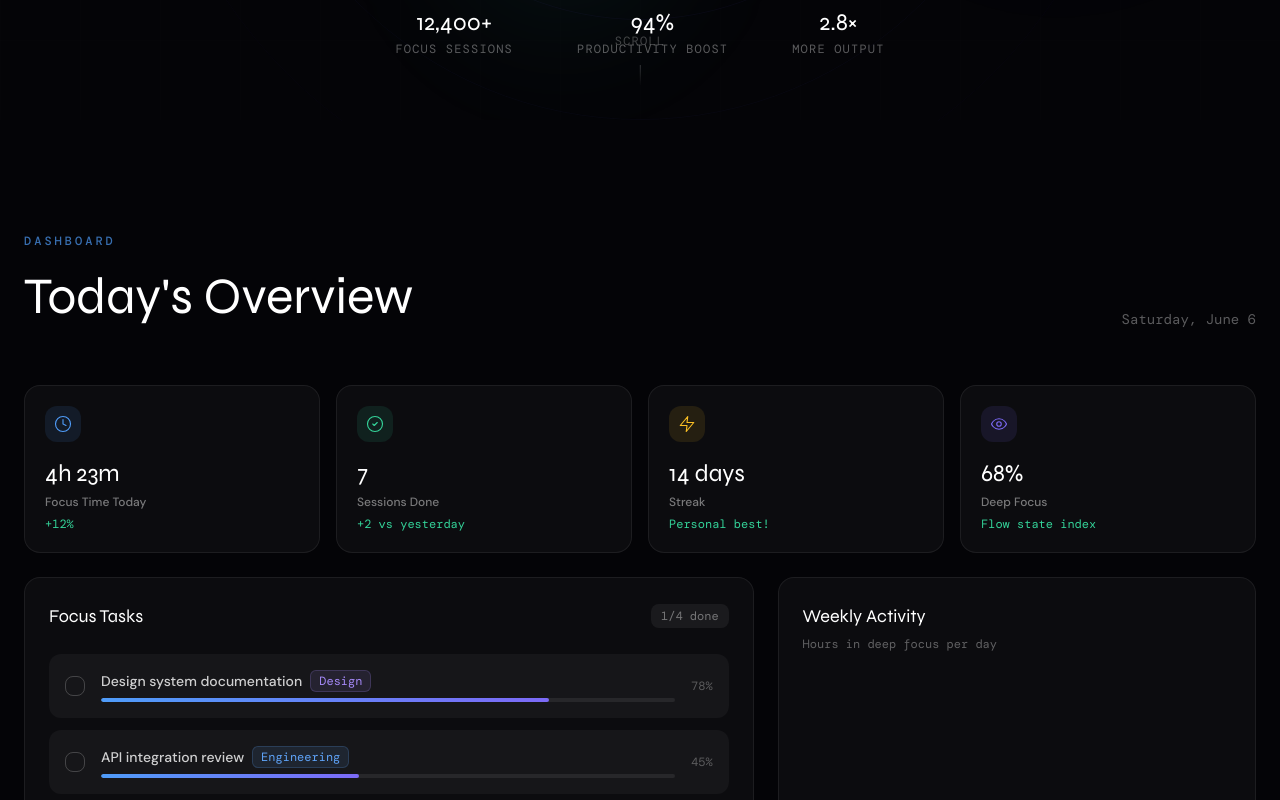
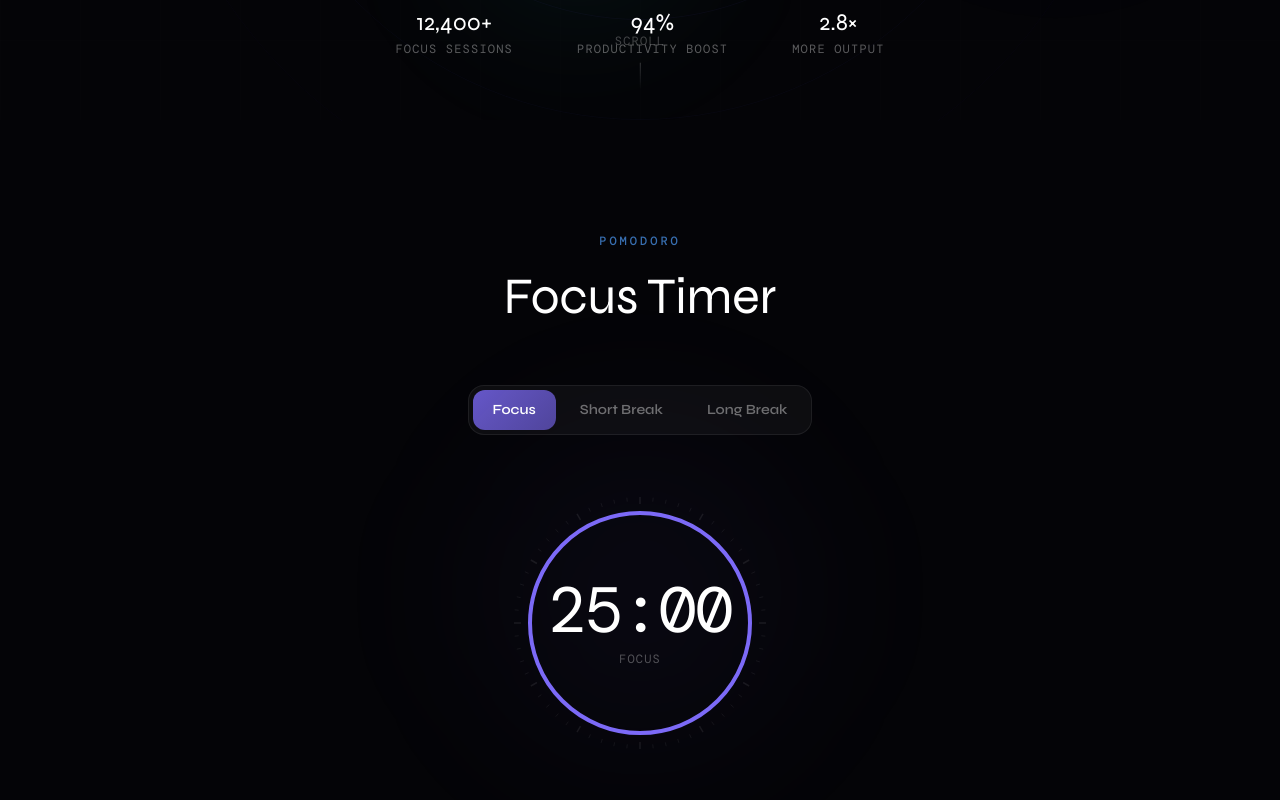
Before and after one commit to RiviniKavindaya/focus-mode-web, a React (Vite) app: page / in a window 1280 px wide. Shown: the part 680-1480 px from the top of the page. Built offline with nearby package versions, Linux system fonts and the light colour scheme; no server answers; a web font is replaced by a local one.

Commit message:
remove setting and dashboar from home

```diff
--- a/src/pages/Home.jsx
+++ b/src/pages/Home.jsx
@@ -34,9 +34,9 @@ export default function Home({
       </section>
 
       {/* DASHBOARD */}
-      <section id="dashboard">
+      {/* <section id="dashboard">
         <Dashboard darkMode={darkMode} />
-      </section>
+      </section> */}
 
       {/* TIMER */}
       <section id="timer">
@@ -49,7 +49,7 @@ export default function Home({
       </section>
 
       {/* SETTINGS */}
-      <section id="settings">
+      {/* <section id="settings">
         <Settings
           darkMode={darkMode}
           setDarkMode={setDarkMode}
@@ -58,7 +58,7 @@ export default function Home({
           focusIntensity={focusIntensity}
           setFocusIntensity={setFocusIntensity}
         />
-      </section>
+      </section> */}
 
       {/* FOOTER */}
       <Footer darkMode={darkMode} />
```
